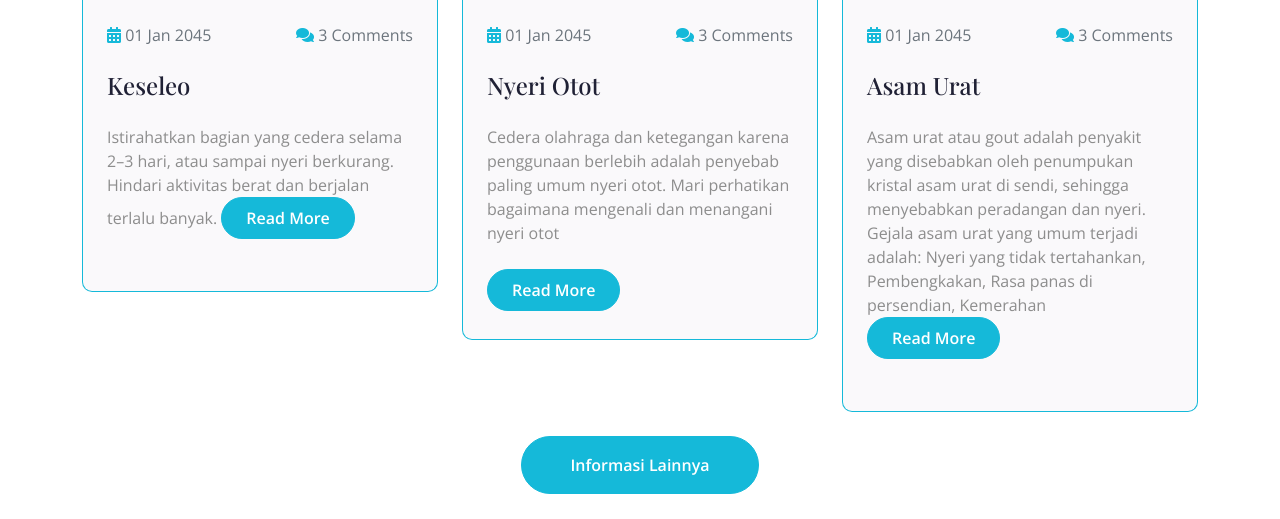
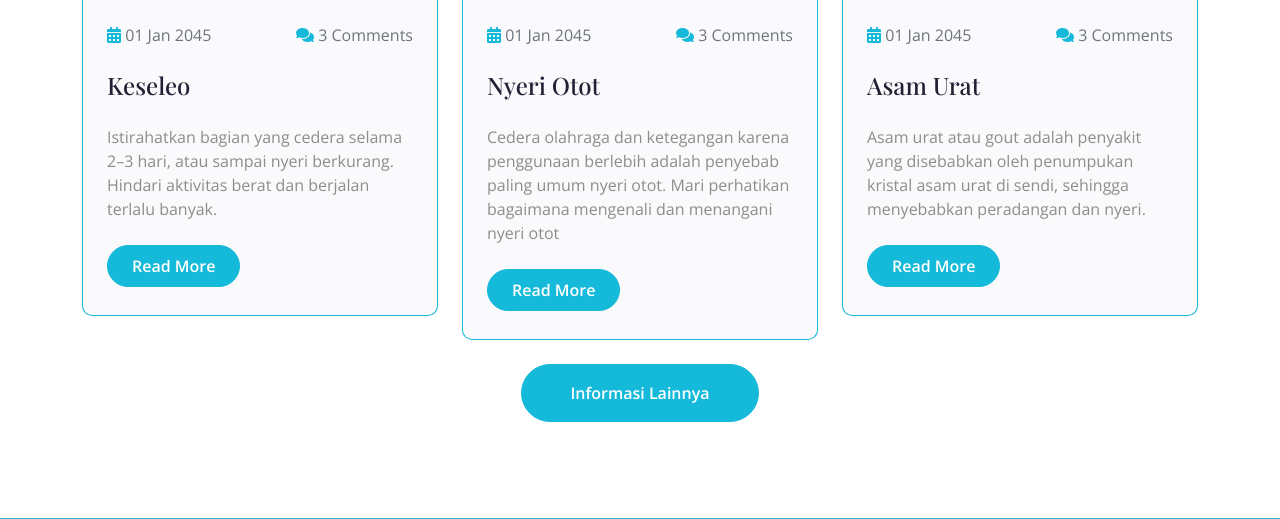
Before and after one commit to RidwanCahyaa/hospital, a PHP site: page / in a window 1280 px wide. Shown: the part 3578-4097 px from the top of the page. Run offline with PHP 8.4, Linux system fonts and the light colour scheme; some libraries are stand-ins or nearby versions; grey boxes are pictures that could not be loaded.

Commit message:
tambahan

```diff
--- a/index.php
+++ b/index.php
@@ -323,7 +323,7 @@ include 'header.php';
                                 <a href="#" class="text-muted"><span class="fa fa-comments text-primary"></span> 3 Comments</a>
                             </div>
                             <a href="readmore1.php" class="h4">Keseleo</a>
-                            <p class="my-4">Istirahatkan bagian yang cedera selama 2–3 hari, atau sampai nyeri berkurang. Hindari aktivitas berat dan berjalan terlalu banyak.
+                            <p class="my-4">Istirahatkan bagian yang cedera selama 2–3 hari, atau sampai nyeri berkurang. Hindari aktivitas berat dan berjalan terlalu banyak.</p>
                                 <a href="readmore1.php" class="btn btn-primary rounded-pill text-white py-2 px-4 mb-1">Read More</a>
                         </div>
                     </div>
@@ -355,7 +355,7 @@ include 'header.php';
                                 <a href="#" class="text-muted"><span class="fa fa-comments text-primary"></span> 3 Comments</a>
                             </div>
                             <a href="readmore1.php" class="h4">Asam Urat</a>
-                            <p class="my-4">Asam urat atau gout adalah penyakit yang disebabkan oleh penumpukan kristal asam urat di sendi, sehingga menyebabkan peradangan dan nyeri. Gejala asam urat yang umum terjadi adalah: Nyeri yang tidak tertahankan, Pembengkakan, Rasa panas di persendian, Kemerahan
+                            <p class="my-4">Asam urat atau gout adalah penyakit yang disebabkan oleh penumpukan kristal asam urat di sendi, sehingga menyebabkan peradangan dan nyeri.</p>
                               <a href="readmore3.php" class="btn btn-primary rounded-pill text-white py-2 px-4 mb-1">Read More</a>
                         </div>
                     </div>
```
